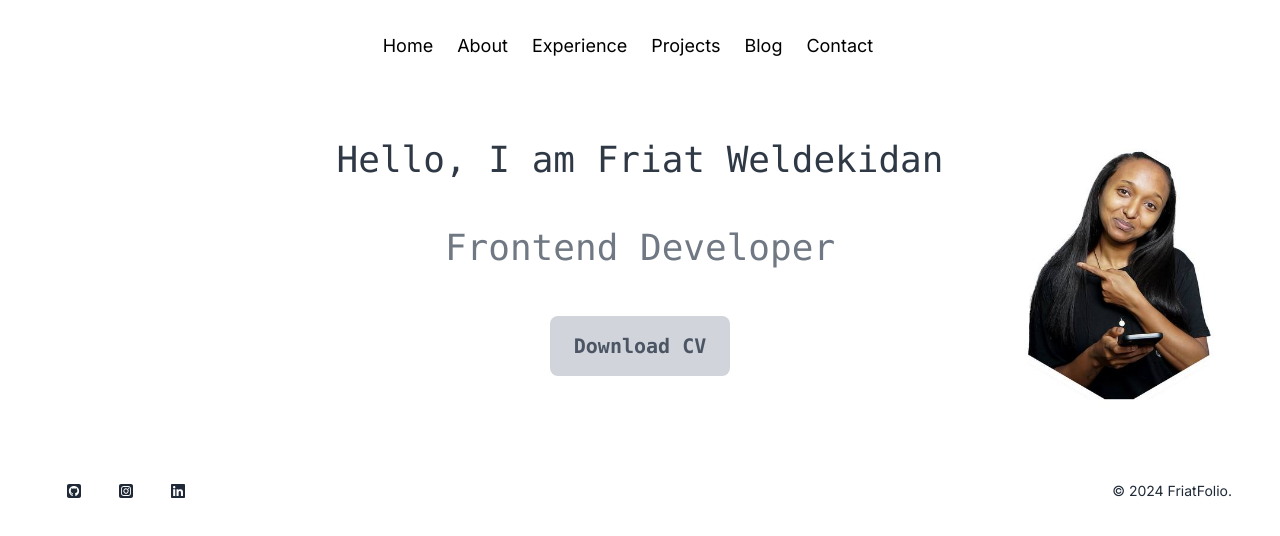
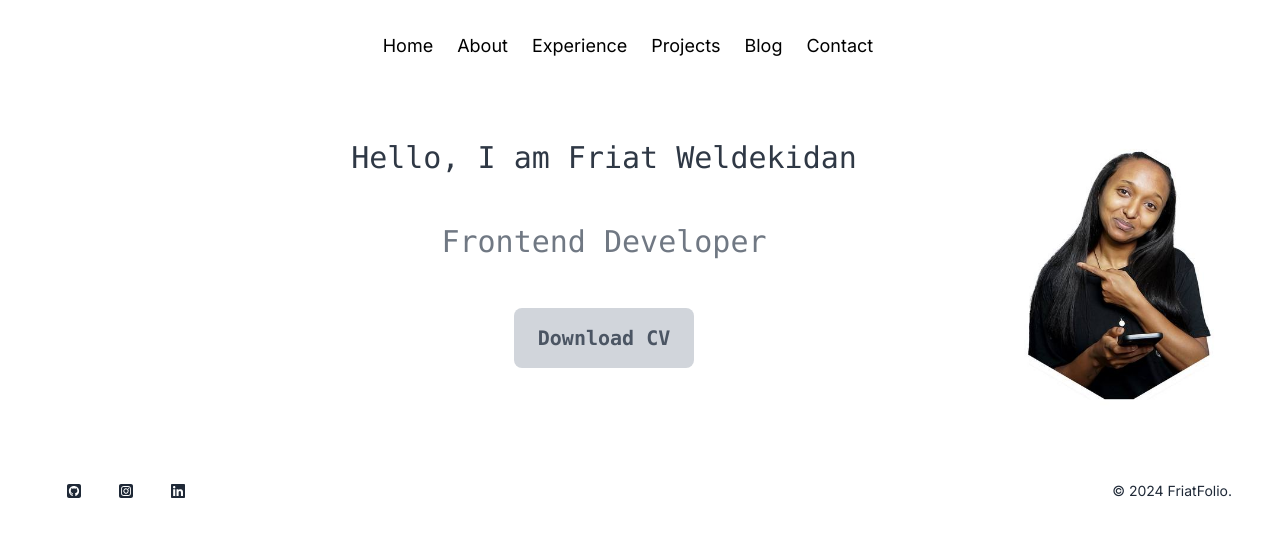
Before and after one commit to friatweldekidan/friatFolio, a Next.js app: page / in a window 1280 px wide. Shown: the top 536 px of the page. Built offline with nearby package versions, Linux system fonts and the light colour scheme.

Commit message:
page.js updated

```diff
--- a/app/page.js
+++ b/app/page.js
@@ -6,13 +6,13 @@ import { motion } from "framer-motion";
 export default function Home() {
 
   return (
-    <div className="min-h-[379px] pt-12  bg-contain bg-right  bg-no-repeat" style={{backgroundImage: `url("assets/img/bg.jpg")`}}>
-      <div className="max-w-4xl mx-auto font-mono">
+    <div className="min-h-[379px] pt-12  bg-contain bg-right bg-no-repeat" style={{backgroundImage: `url("assets/img/bg.jpg")`}}>
+      <div className="max-w-3xl ml-[220px] font-mono">
         <motion.p
           initial={{ opacity: 0 }}
           animate={{ opacity: 1 }}
           transition={{ duration: 7.0 }}
-          className="text-center text-gray-800 text-4xl"
+          className="text-center text-gray-800 text-3xl"
         >
           Hello, I am Friat Weldekidan
         </motion.p>
@@ -20,7 +20,7 @@ export default function Home() {
             initial={{ opacity: 0 }}
             animate={{ opacity: 1 }}
             transition={{ duration: 9.0 }}
-            className="text-4xl text-center text-gray-600 my-12"
+            className="text-3xl text-center text-gray-600 my-12"
           >
             Frontend Developer
           </motion.p>
```
